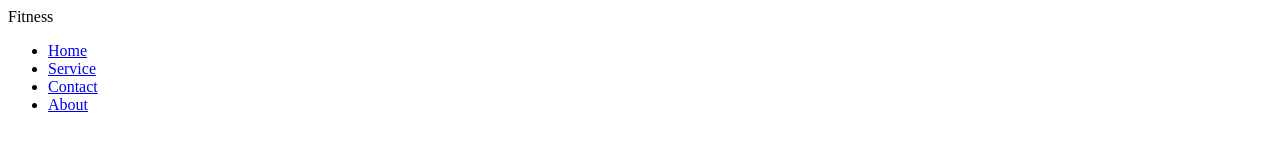
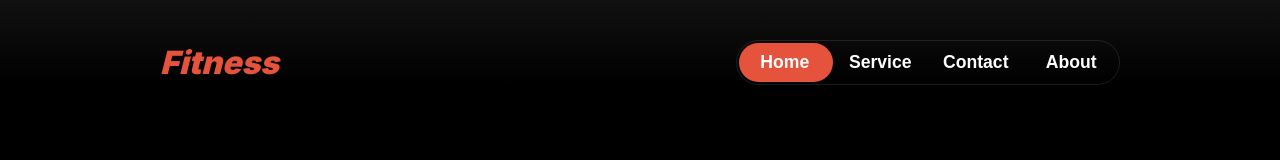
Before and after one commit to Atik471/Assignment-2, a plain HTML site: page index.html in a window 1280 px wide. Drawn offline with Linux system fonts and the light colour scheme; a web font is replaced by a local one.

Commit message:
added navbar for desktop

```diff
--- a/Styles/style.css
+++ b/Styles/style.css
@@ -1,15 +1,94 @@
-@import url('https://fonts.googleapis.com/css2?family=Inter:wght@100..900&display=swap');
-@import url('https://fonts.cdnfonts.com/css/miama');
+@import url("https://fonts.googleapis.com/css2?family=Inter:wght@100..900&display=swap");
+@import url("https://fonts.cdnfonts.com/css/miama");
 
 /* text and bg colors */
-:root{
-    --red-text: #E6533C;
-    --opacity-text: rgba(255, 255, 255, 0.5);
-    --opacity-text-2: rgba(239, 237, 232, 0.65)
+:root {
+  --red-text: #e6533c;
+  --opacity-text: rgba(255, 255, 255, 0.5);
+  --opacity-text-2: rgba(239, 237, 232, 0.65);
 }
 
-/* navbar styles */
-nav{
-    max-width: 75%;
-    margin: 3.5rem auto 2rem;
+/* shared styles */
+* {
+  margin: 0px;
+  padding: 0px;
+  box-sizing: border-box;
 }
+body {
+  background-color: black;
+  color: white;
+  box-sizing: border-box;
+  font-family: "Inter", sans-serif;
+}
+
+/* header styles */
+header{
+    background: linear-gradient(180.00deg, rgb(17, 17, 17),rgba(119, 119, 119, 0) 100%);
+    padding-top: 2.5rem;
+}
+
+/* nav styles */
+nav {
+  display: flex;
+  justify-content: space-between;
+  align-items: center;
+  max-width: 75%;
+  margin: 0 auto 2rem;
+}
+nav .logo {
+  font-weight: 900;
+  font-size: 2rem;
+  font-style: italic;
+  text-align: left;
+  color: #e6533c;
+}
+.navlist {
+  display: flex;
+  align-items: center;
+  /* gap: 2rem; */
+  justify-content: space-around;
+  height: 2.8rem;
+  width: 40%;
+  /* max-width: 45%; */
+  border: 1px solid rgba(255, 255, 255, 0.1);
+  border-radius: 2.5rem;
+  position: relative;
+}
+.navlist button{
+    cursor: pointer;
+    background: none;
+    width: 25%;
+    height: 100%;
+    z-index: 1;
+    border: none;
+}
+.navlist a {
+  text-decoration: none;
+  color: white;
+  font-size: 1.1rem;
+font-weight: 600;
+position: relative;
+
+}
+.navlist span{
+position: absolute;
+background: #e6533c;
+top: 2px;
+left: 2px;
+height: 90%;
+width: 24.5%;
+border-radius: 1.5rem;
+transition: 0.2s;
+}
+nav button:nth-child(1):hover ~ span{
+    left: 2px;
+}
+nav button:nth-child(2):hover ~ span{
+    left: 25%;
+}
+nav button:nth-child(3):hover ~ span{
+    left: 50%;
+}
+nav button:nth-child(4):hover ~ span{
+    left: 75%;
+}
--- a/index.html
+++ b/index.html
@@ -3,6 +3,7 @@
 <head>
     <meta charset="UTF-8">
     <meta name="viewport" content="width=device-width, initial-scale=1.0">
+    <link rel="stylesheet" href="Styles/style.css">
     <title>Fitness</title>
 </head>
 <body>
@@ -11,12 +12,11 @@
             <div class="logo">Fitness</div>
 
             <div class="navlist">
-                <ul>
-                    <li><a href="#">Home</a></li>
-                    <li><a href="#">Service</a></li>
-                    <li><a href="#">Contact</a></li>
-                    <li><a href="#">About</a></li>
-                </ul>
+                <button><a href="#">Home</a></button>
+                <button><a href="#">Service</a></button>
+                <button><a href="#">Contact</a></button>
+                <button><a href="#">About</a></button>
+                <span></span>
             </div>
         </nav>
 
```
